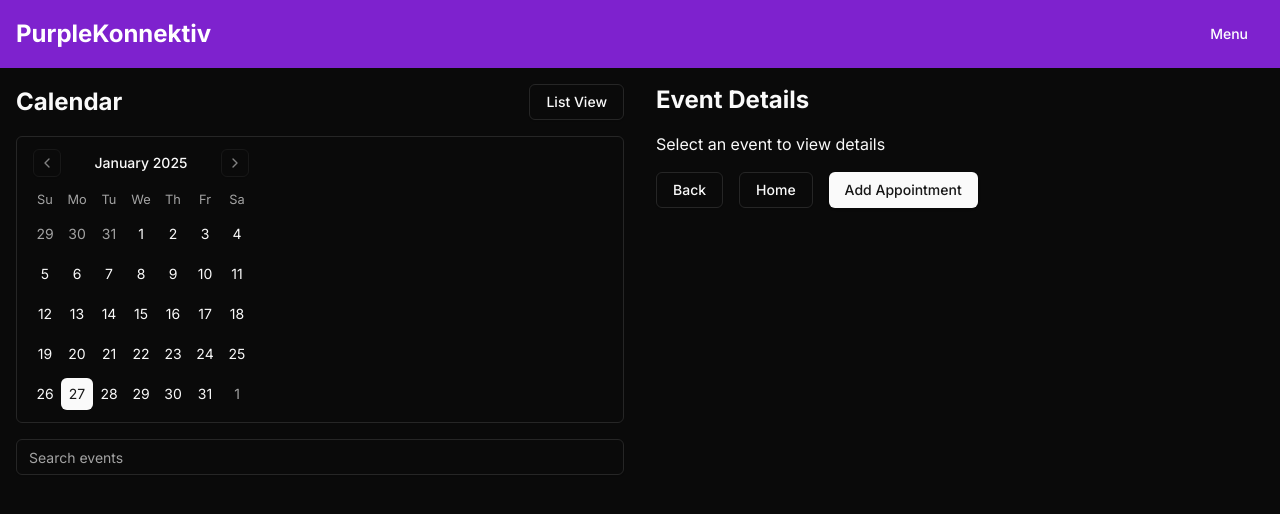
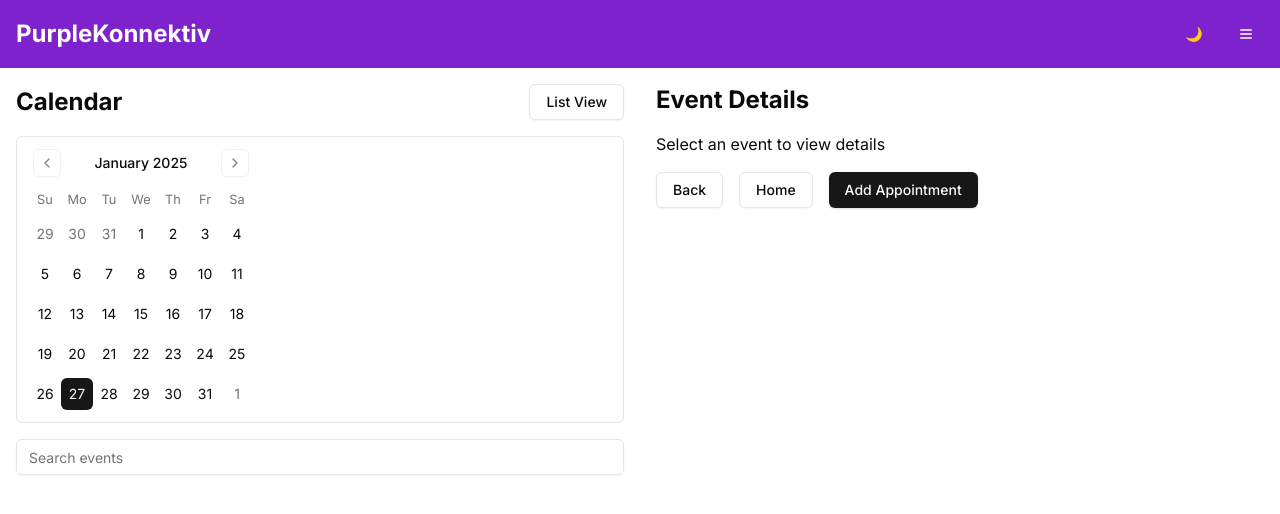
Before and after one commit to mroxso/purplekonnektiv-page, a Next.js app: page /calendar in a window 1280 px wide. Shown: the top 514 px of the page. Built offline with nearby package versions, Linux system fonts and the light colour scheme.

Commit message:
some ai design changes yolo

```diff
--- a/app/calendar/page.tsx
+++ b/app/calendar/page.tsx
@@ -12,35 +12,46 @@ export default function CalendarView() {
   const [selectedEvent, setSelectedEvent] = useState<number | null>(null)
 
   return (
-    <div className="grid grid-cols-1 md:grid-cols-2 gap-8">
+    <div className="grid grid-cols-1 lg:grid-cols-2 gap-8">
       <section>
-        <div className="flex justify-between items-center mb-4">
-          <h2 className="text-2xl font-bold">Calendar</h2>
-          <Button variant="outline">List View</Button>
+        <div className="flex flex-col sm:flex-row justify-between items-start sm:items-center mb-4">
+          <h2 className="text-2xl font-bold dark:text-white mb-2 sm:mb-0">Calendar</h2>
+          <Button variant="outline" className="dark:text-white dark:hover:text-purple-300">
+            List View
+          </Button>
         </div>
-        <Calendar mode="single" selected={date} onSelect={setDate} className="rounded-md border" />
-        <Input type="search" placeholder="Search events" className="mt-4" />
+        <Calendar
+          mode="single"
+          selected={date}
+          onSelect={setDate}
+          className="rounded-md border dark:border-gray-700 dark:bg-gray-800 dark:text-white"
+        />
+        <Input type="search" placeholder="Search events" className="mt-4 dark:bg-gray-800 dark:text-white" />
       </section>
       <section>
-        <h2 className="text-2xl font-bold mb-4">Event Details</h2>
+        <h2 className="text-2xl font-bold mb-4 dark:text-white">Event Details</h2>
         {selectedEvent ? (
-          <Card>
+          <Card className="dark:bg-gray-800">
             <CardHeader>
-              <CardTitle>Event {selectedEvent}</CardTitle>
+              <CardTitle className="dark:text-white">Event {selectedEvent}</CardTitle>
             </CardHeader>
             <CardContent>
-              <p>Event details go here...</p>
+              <p className="dark:text-gray-300">Event details go here...</p>
             </CardContent>
           </Card>
         ) : (
-          <p>Select an event to view details</p>
+          <p className="dark:text-gray-300">Select an event to view details</p>
         )}
-        <div className="mt-4 space-x-4">
-          <Button variant="outline">Back</Button>
-          <Link href="/">
-            <Button variant="outline">Home</Button>
+        <div className="mt-4 space-y-2 sm:space-y-0 sm:space-x-4">
+          <Button variant="outline" className="w-full sm:w-auto dark:text-white dark:hover:text-purple-300">
+            Back
+          </Button>
+          <Link href="/" className="w-full sm:w-auto">
+            <Button variant="outline" className="w-full sm:w-auto dark:text-white dark:hover:text-purple-300">
+              Home
+            </Button>
           </Link>
-          <Button>Add Appointment</Button>
+          <Button className="w-full sm:w-auto">Add Appointment</Button>
         </div>
       </section>
     </div>
--- a/app/group/[id]/page.tsx
+++ b/app/group/[id]/page.tsx
@@ -6,52 +6,58 @@ import { Tabs, TabsContent, TabsList, TabsTrigger } from "@/components/ui/tabs"
 export default function GroupView({ params }: { params: { id: string } }) {
   return (
     <div className="space-y-8">
-      <div className="flex justify-between items-center">
+      <div className="flex flex-col sm:flex-row justify-between items-start sm:items-center space-y-4 sm:space-y-0">
         <div className="flex items-center space-x-4">
-          <div className="w-16 h-16 bg-purple-200 rounded-full"></div>
-          <h1 className="text-2xl font-bold">Group {params.id}</h1>
+          <div className="w-16 h-16 bg-purple-200 dark:bg-purple-700 rounded-full"></div>
+          <h1 className="text-2xl font-bold dark:text-white">Group {params.id}</h1>
         </div>
         <div className="flex items-center space-x-4">
           <div className="flex space-x-2">
             {[1, 2, 3].map((img) => (
-              <div key={img} className="w-8 h-8 bg-gray-200 rounded-full"></div>
+              <div key={img} className="w-8 h-8 bg-gray-200 dark:bg-gray-700 rounded-full"></div>
             ))}
           </div>
-          <Link href="/gallery" className="text-purple-600 hover:underline">
+          <Link href="/gallery" className="text-purple-600 dark:text-purple-400 hover:underline">
             ilLUMINAte Gallery
           </Link>
         </div>
       </div>
-      <Tabs defaultValue="chat">
-        <TabsList>
-          <TabsTrigger value="chat">Chat</TabsTrigger>
-          <TabsTrigger value="posts">Posts</TabsTrigger>
+      <Tabs defaultValue="chat" className="w-full">
+        <TabsList className="w-full">
+          <TabsTrigger value="chat" className="w-full">
+            Chat
+          </TabsTrigger>
+          <TabsTrigger value="posts" className="w-full">
+            Posts
+          </TabsTrigger>
         </TabsList>
         <TabsContent value="chat">
-          <Card>
+          <Card className="dark:bg-gray-800">
             <CardHeader>
-              <CardTitle>Chat</CardTitle>
+              <CardTitle className="dark:text-white">Chat</CardTitle>
             </CardHeader>
             <CardContent>
-              <p>Chat messages go here...</p>
+              <p className="dark:text-gray-300">Chat messages go here...</p>
             </CardContent>
           </Card>
         </TabsContent>
         <TabsContent value="posts">
-          <Card>
+          <Card className="dark:bg-gray-800">
             <CardHeader>
-              <CardTitle>Posts</CardTitle>
+              <CardTitle className="dark:text-white">Posts</CardTitle>
             </CardHeader>
             <CardContent>
-              <p>Group posts go here...</p>
+              <p className="dark:text-gray-300">Group posts go here...</p>
             </CardContent>
           </Card>
         </TabsContent>
       </Tabs>
-      <div className="space-x-4">
-        <Button variant="outline">Back</Button>
-        <Button>New Chat</Button>
-        <Button>New Post</Button>
+      <div className="space-y-2 sm:space-y-0 sm:space-x-4">
+        <Button variant="outline" className="w-full sm:w-auto dark:text-white dark:hover:text-purple-300">
+          Back
+        </Button>
+        <Button className="w-full sm:w-auto">New Chat</Button>
+        <Button className="w-full sm:w-auto">New Post</Button>
       </div>
     </div>
   )
--- a/app/layout.tsx
+++ b/app/layout.tsx
@@ -20,7 +20,7 @@ export default function RootLayout({
       <body className={inter.className}>
         <ThemeProvider
           attribute="class"
-          defaultTheme="dark"
+          defaultTheme="system"
           enableSystem
           disableTransitionOnChange
         >
--- a/app/page.tsx
+++ b/app/page.tsx
@@ -6,17 +6,19 @@ export default function HomePage() {
   return (
     <div className="grid grid-cols-1 md:grid-cols-2 gap-8">
       <section>
-        <h2 className="text-2xl font-bold mb-4">Upcoming Events</h2>
+        <h2 className="text-2xl font-bold mb-4 dark:text-white">Upcoming Events</h2>
         <div className="space-y-4">
           {[1, 2, 3].map((event) => (
-            <Card key={event}>
+            <Card key={event} className="dark:bg-gray-800">
               <CardHeader>
-                <CardTitle>Event {event}</CardTitle>
+                <CardTitle className="dark:text-white">Event {event}</CardTitle>
               </CardHeader>
               <CardContent>
-                <p>Event details go here...</p>
+                <p className="dark:text-gray-300">Event details go here...</p>
                 <Link href={`/calendar/${event}`}>
-                  <Button variant="link">View Details</Button>
+                  <Button variant="link" className="dark:text-purple-300">
+                    View Details
+                  </Button>
                 </Link>
               </CardContent>
             </Card>
@@ -27,17 +29,19 @@ export default function HomePage() {
         </Link>
       </section>
       <section>
-        <h2 className="text-2xl font-bold mb-4">Groups</h2>
+        <h2 className="text-2xl font-bold mb-4 dark:text-white">Groups</h2>
         <div className="space-y-4">
           {[1, 2, 3].map((group) => (
-            <Card key={group}>
+            <Card key={group} className="dark:bg-gray-800">
               <CardHeader>
-                <CardTitle>Group {group}</CardTitle>
+                <CardTitle className="dark:text-white">Group {group}</CardTitle>
               </CardHeader>
               <CardContent>
-                <p>Group description goes here...</p>
+                <p className="dark:text-gray-300">Group description goes here...</p>
                 <Link href={`/group/${group}`}>
-                  <Button variant="link">View Group</Button>
+                  <Button variant="link" className="dark:text-purple-300">
+                    View Group
+                  </Button>
                 </Link>
               </CardContent>
             </Card>
--- a/app/profile/page.tsx
+++ b/app/profile/page.tsx
@@ -1,41 +1,33 @@
-import { Avatar, AvatarFallback, AvatarImage } from "@/components/ui/avatar"
-import { Badge } from "@/components/ui/badge"
-import { Card, CardHeader, CardTitle, CardContent } from "@/components/ui/card"
+import { Inter } from "next/font/google"
+import "./globals.css"
+import Header from "../components/Header"
+import { ThemeProvider } from "@/components/theme-provider"
 
-export default function ProfilePage() {
+const inter = Inter({ subsets: ["latin"] })
+
+export const metadata = {
+  title: "PurpleKonnektiv",
+  description: "Connect and organize with PurpleKonnektiv",
+}
+
+export default function RootLayout({
+  children,
+}: {
+  children: React.ReactNode
+}) {
   return (
-    <div className="space-y-8">
-      <div className="flex items-center space-x-4">
-        <Avatar className="w-24 h-24">
-          <AvatarImage src="/placeholder.svg" alt="User Avatar" />
-          <AvatarFallback>UN</AvatarFallback>
-        </Avatar>
-        <div>
-          <h1 className="text-2xl font-bold">User Name</h1>
-          <p className="text-gray-500">npub1234...5678</p>
-          <p className="text-gray-500">wallet1234...5678</p>
-        </div>
-      </div>
-      <div className="flex space-x-2">
-        <Badge>Badge 1</Badge>
-        <Badge>Badge 2</Badge>
-        <Badge variant="secondary">PK Subscriber</Badge>
-      </div>
-      <div>
-        <h2 className="text-xl font-bold mb-4">Messages</h2>
-        <div className="space-y-4">
-          {[1, 2, 3].map((message) => (
-            <Card key={message}>
-              <CardHeader>
-                <CardTitle>Message {message}</CardTitle>
-              </CardHeader>
-              <CardContent>
-                <p>Message content goes here...</p>
-              </CardContent>
-            </Card>
-          ))}
-        </div>
-      </div>
-    </div>
+    <html lang="en">
+      <body className={inter.className}>
+        <ThemeProvider
+          attribute="class"
+          defaultTheme="system"
+          enableSystem
+          disableTransitionOnChange
+        >
+          <Header />
+          <main className="container mx-auto p-4">{children}</main>
+        </ThemeProvider>
+      </body>
+    </html>
   )
 }
--- a/components/Header.tsx
+++ b/components/Header.tsx
@@ -3,34 +3,47 @@
 import Link from "next/link"
 import { Button } from "@/components/ui/button"
 import { DropdownMenu, DropdownMenuContent, DropdownMenuItem, DropdownMenuTrigger } from "@/components/ui/dropdown-menu"
-import { Settings, User } from "lucide-react"
+import { Settings, User, Menu } from "lucide-react"
+import { useTheme } from "next-themes"
 
 export default function Header() {
+  const { setTheme, theme } = useTheme()
+
   return (
-    <header className="bg-purple-700 text-white p-4">
+    <header className="bg-purple-700 dark:bg-purple-900 text-white p-4">
       <div className="container mx-auto flex justify-between items-center">
         <Link href="/" className="text-2xl font-bold">
           PurpleKonnektiv
         </Link>
-        <nav>
+        <nav className="flex items-center space-x-4">
+          <Button
+            variant="ghost"
+            size="icon"
+            onClick={() => setTheme(theme === "dark" ? "light" : "dark")}
+            className="text-white hover:text-purple-200"
+          >
+            {theme === "dark" ? "🌞" : "🌙"}
+          </Button>
           <DropdownMenu>
             <DropdownMenuTrigger asChild>
-              <Button variant="ghost">Menu</Button>
+              <Button variant="ghost" size="icon" className="text-white hover:text-purple-200">
+                <Menu className="h-6 w-6" />
+              </Button>
             </DropdownMenuTrigger>
-            <DropdownMenuContent>
+            <DropdownMenuContent align="end">
               <DropdownMenuItem>
-                <Link href="/login" className="flex items-center">
+                <Link href="/login" className="flex items-center w-full">
                   Login/Logout
                 </Link>
               </DropdownMenuItem>
               <DropdownMenuItem>
-                <Link href="/settings" className="flex items-center">
+                <Link href="/settings" className="flex items-center w-full">
                   <Settings className="mr-2 h-4 w-4" />
                   Settings
                 </Link>
               </DropdownMenuItem>
               <DropdownMenuItem>
-                <Link href="/profile" className="flex items-center">
+                <Link href="/profile" className="flex items-center w-full">
                   <User className="mr-2 h-4 w-4" />
                   Profile
                 </Link>
--- a/components/SettingsModal.tsx
+++ b/components/SettingsModal.tsx
@@ -13,33 +13,41 @@ export default function SettingsModal() {
   return (
     <Dialog>
       <DialogTrigger asChild>
-        <Button variant="outline">Open Settings</Button>
+        <Button variant="outline" className="dark:text-white dark:hover:text-purple-300">
+          Open Settings
+        </Button>
       </DialogTrigger>
-      <DialogContent className="sm:max-w-[425px]">
+      <DialogContent className="sm:max-w-[425px] dark:bg-gray-800">
         <DialogHeader>
-          <DialogTitle>Settings</DialogTitle>
+          <DialogTitle className="dark:text-white">Settings</DialogTitle>
         </DialogHeader>
         <div className="space-y-4">
           <div>
-            <h3 className="text-lg font-medium">Relays</h3>
-            <p>Relay information and subscription options go here...</p>
+            <h3 className="text-lg font-medium dark:text-white">Relays</h3>
+            <p className="dark:text-gray-300">Relay information and subscription options go here...</p>
           </div>
           <div>
-            <h3 className="text-lg font-medium">Language</h3>
+            <h3 className="text-lg font-medium dark:text-white">Language</h3>
             <RadioGroup value={language} onValueChange={setLanguage}>
               <div className="flex items-center space-x-2">
                 <RadioGroupItem value="en" id="en" />
-                <Label htmlFor="en">English</Label>
+                <Label htmlFor="en" className="dark:text-gray-300">
+                  English
+                </Label>
               </div>
               <div className="flex items-center space-x-2">
                 <RadioGroupItem value="de" id="de" />
-                <Label htmlFor="de">Deutsch</Label>
+                <Label htmlFor="de" className="dark:text-gray-300">
+                  Deutsch
+                </Label>
               </div>
             </RadioGroup>
           </div>
           <div className="flex items-center space-x-2">
             <Switch id="airplane-mode" />
-            <Label htmlFor="airplane-mode">Subscribe to PurpleKonnektiv Relay</Label>
+            <Label htmlFor="airplane-mode" className="dark:text-gray-300">
+              Subscribe to PurpleKonnektiv Relay
+            </Label>
           </div>
         </div>
       </DialogContent>
```
